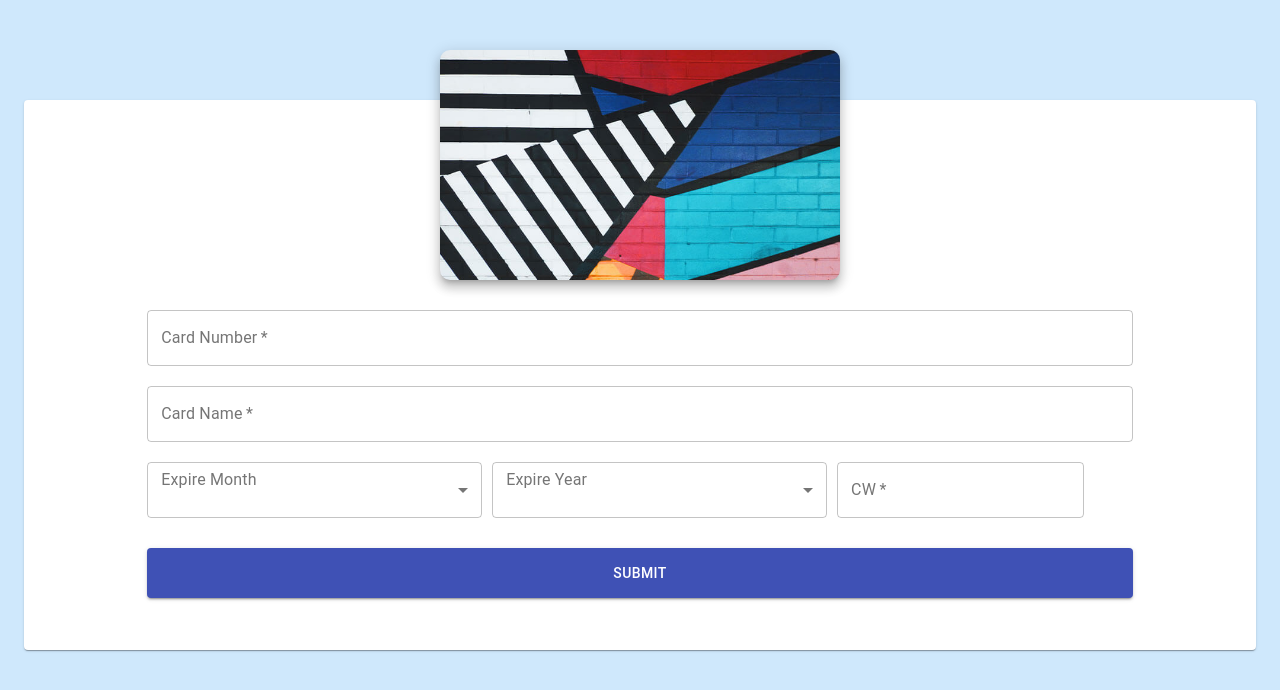
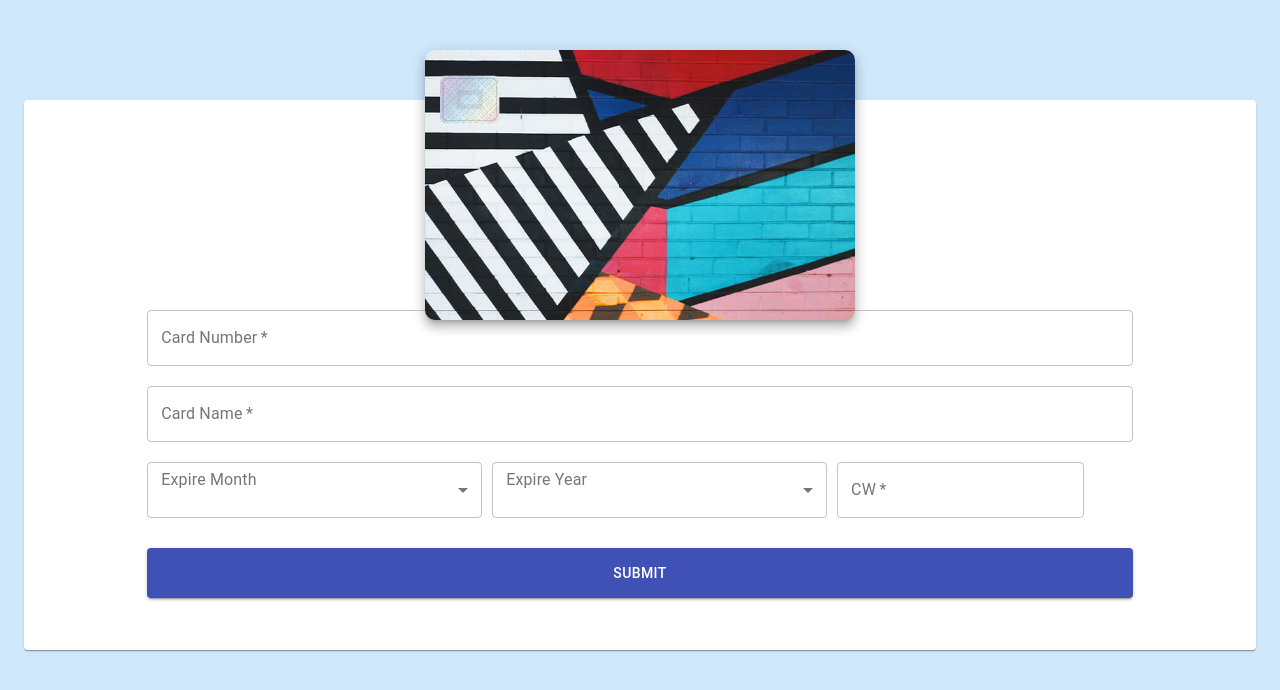
Before and after one commit to yyamada12/credit-form, a React (Create React App) app: page / in a window 1280 px wide. Shown: the top 690 px of the page. Built offline with nearby package versions, Linux system fonts and the light colour scheme.

Commit message:
split tsx file (creditCard)

```diff
--- a/src/App.tsx
+++ b/src/App.tsx
@@ -4,6 +4,7 @@ import Container from "@material-ui/core/Container";
 import Paper from "@material-ui/core/Paper";
 
 import CreditForm from "./CreditForm";
+import CreditCard from "./CreditCard";
 
 interface AppPropsInterface {}
 
@@ -34,14 +35,6 @@ class App extends React.Component<AppPropsInterface, AppStateInterface> {
     backgroundColor: "#cfe8fc",
     height: "100vh",
     overflow: "hidden"
-  };
-  creditCardStyle = {
-    backgroundImage: "url('image/1.jpeg')",
-    backgroundSize: "cover",
-    borderRadius: "10px",
-    height: "230px",
-    width: "400px",
-    margin: "-700px auto"
   };
 
   handleChangeTextField(event: React.ChangeEvent<HTMLTextAreaElement>) {
@@ -75,7 +68,7 @@ class App extends React.Component<AppPropsInterface, AppStateInterface> {
             handleChangeTextField={this.handleChangeTextField}
             handleChangeSelect={this.handleChangeSelect}
           />
-          <Paper elevation={8} style={this.creditCardStyle} />
+          <CreditCard cardInfo={this.state} />
         </Container>
       </div>
     );
--- /dev/null
+++ b/src/CreditCard.tsx
@@ -0,0 +1,37 @@
+import React from "react";
+import Paper from "@material-ui/core/Paper";
+
+interface IProps {
+  cardInfo: {
+    cardNumber: string;
+    cardName: string;
+    expireMonth: string;
+    expireYear: string;
+    cw: string;
+  };
+}
+
+export default (props: IProps) => (
+  <Paper elevation={8} style={creditCardStyle}>
+    <div style={containerStyle}>
+      <img src="image/chip.png" style={chipStyle} />
+    </div>
+  </Paper>
+);
+
+const creditCardStyle = {
+  backgroundImage: "url('image/1.jpeg')",
+  backgroundSize: "cover",
+  borderRadius: "10px",
+  height: "270px",
+  width: "430px",
+  margin: "-700px auto"
+};
+
+const chipStyle = {
+  width: "60px"
+};
+
+const containerStyle = {
+  padding: "25px 15px"
+};
```
Also changed, not shown: public/image/chip.png (added).
